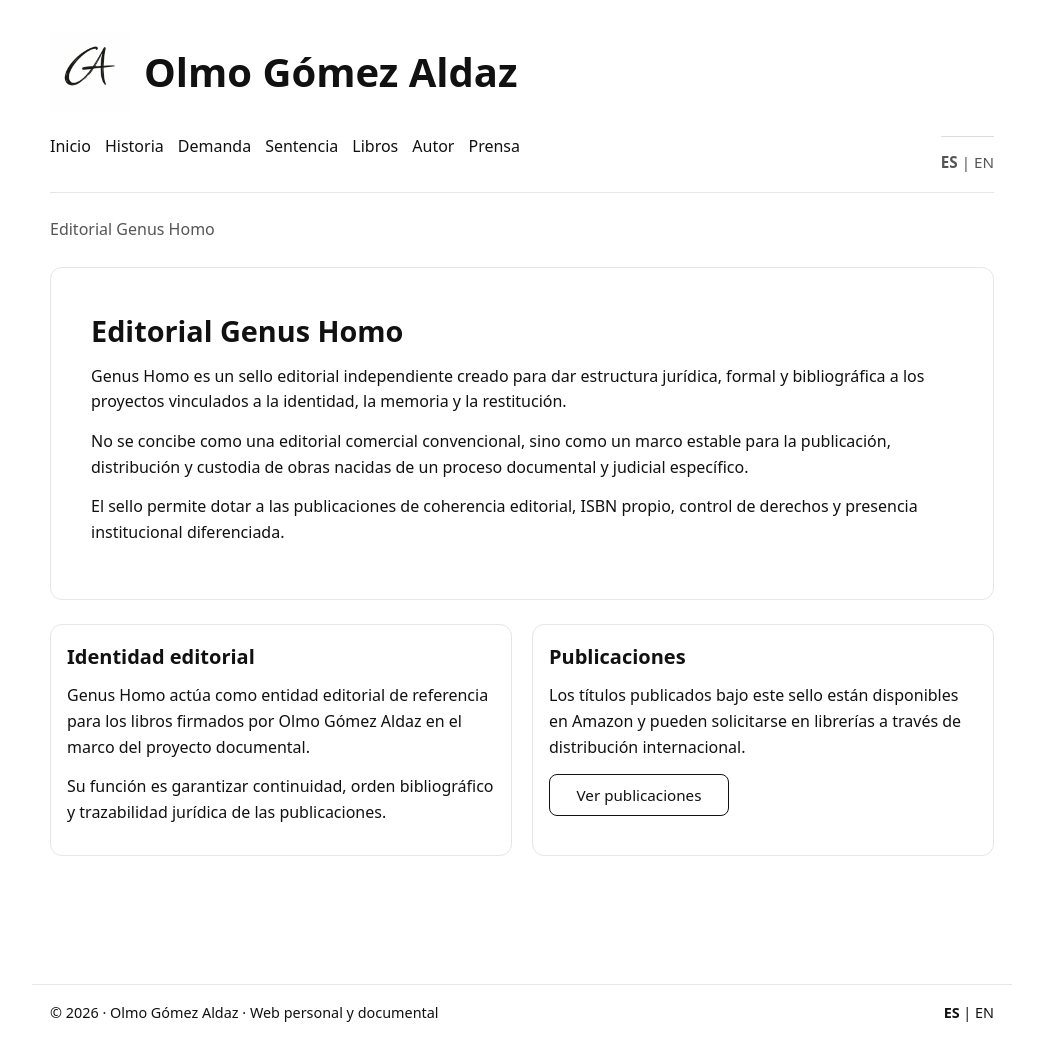
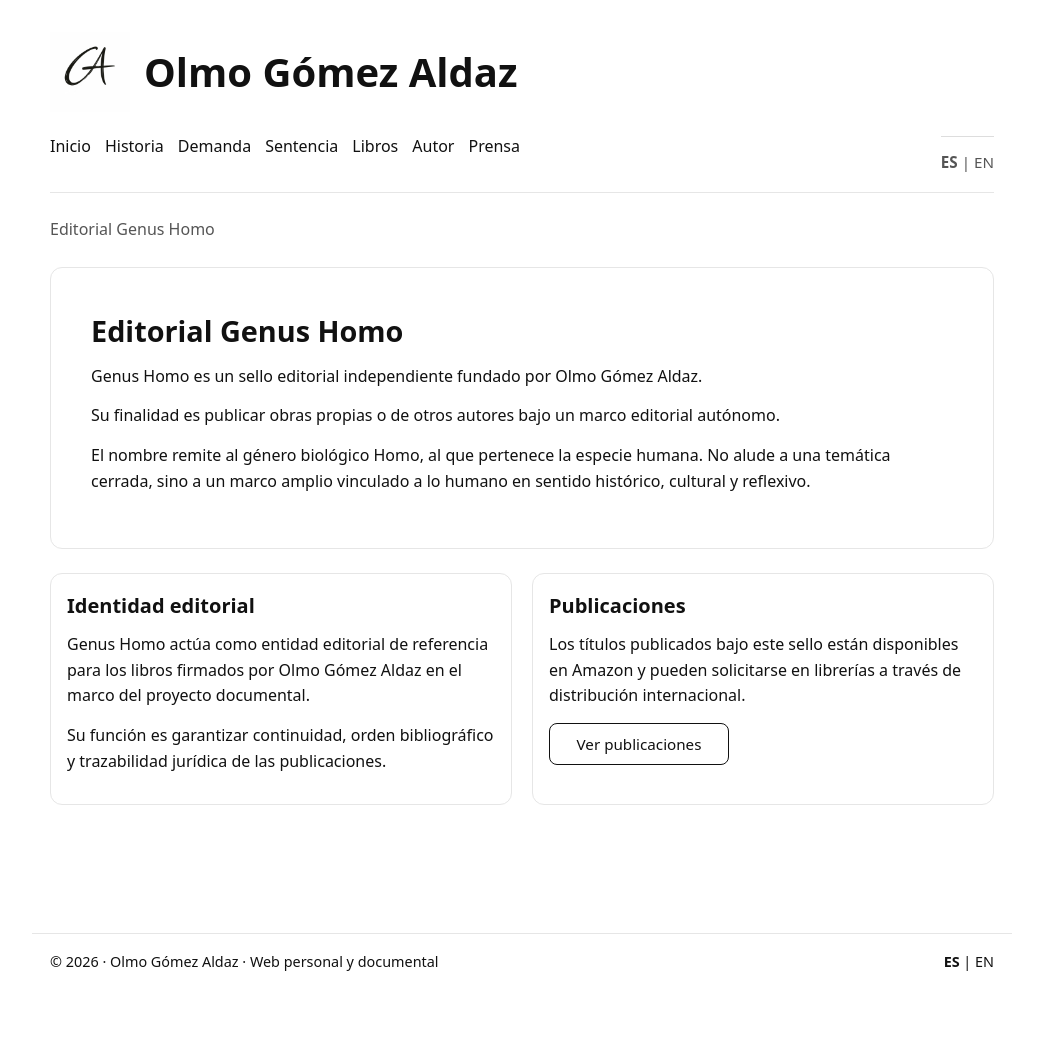
Before and after one commit to olmogaldaz/olmogaldaz.github.io, a Jekyll site: the page built from es/genus-homo/index.html, in a window 1280 px wide and 1070 px high. Shown: the top 1061 px of the window, without its empty margins (118-1161 px from the left). Built offline with Jekyll 4.4.1, drawn with Linux system fonts in a browser that asks for light colours.

Commit message:
Update index.html

```diff
--- a/es/genus-homo/index.html
+++ b/es/genus-homo/index.html
@@ -17,18 +17,14 @@ description: Sello editorial independiente vinculado a los proyectos de identida
   <div class="card hero">
     <h2>Editorial Genus Homo</h2>
     <p>
-      Genus Homo es un sello editorial independiente creado para dar estructura jurídica,
-      formal y bibliográfica a los proyectos vinculados a la identidad, la memoria y la
-      restitución.
+      Genus Homo es un sello editorial independiente fundado por Olmo Gómez Aldaz.
     </p>
     <p>
-      No se concibe como una editorial comercial convencional, sino como un marco estable
-      para la publicación, distribución y custodia de obras nacidas de un proceso documental
-      y judicial específico.
+      Su finalidad es publicar obras propias o de otros autores bajo un marco editorial autónomo.
     </p>
     <p>
-      El sello permite dotar a las publicaciones de coherencia editorial, ISBN propio,
-      control de derechos y presencia institucional diferenciada.
+      El nombre remite al género biológico Homo, al que pertenece la especie humana. No alude a una temática
+      cerrada, sino a un marco amplio vinculado a lo humano en sentido histórico, cultural y reflexivo.
     </p>
   </div>
 
```
